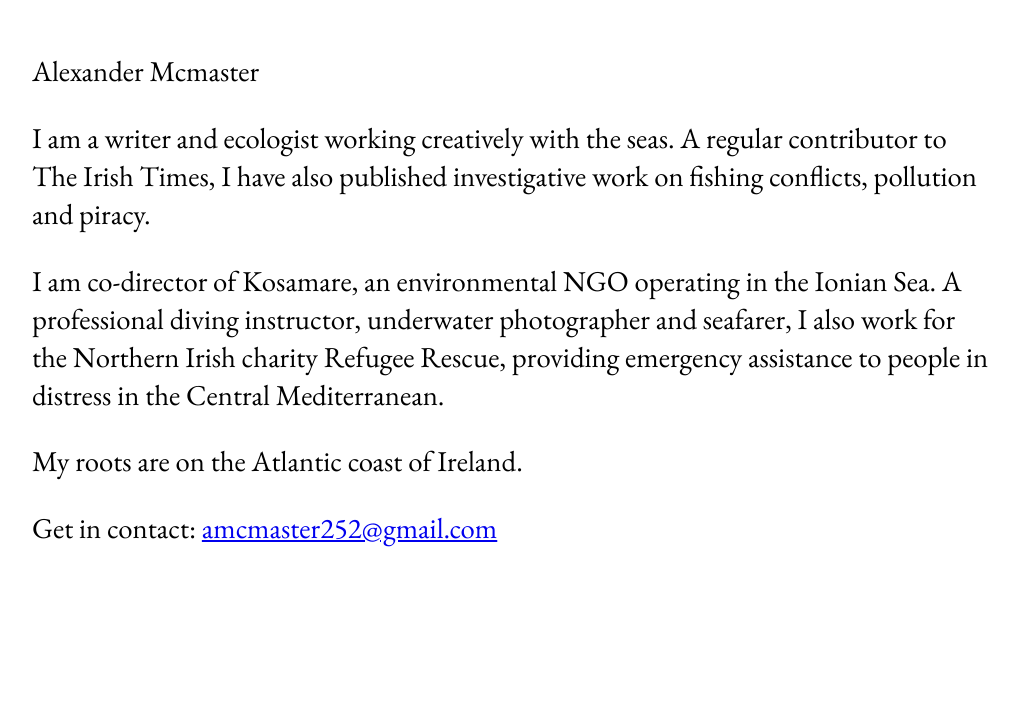
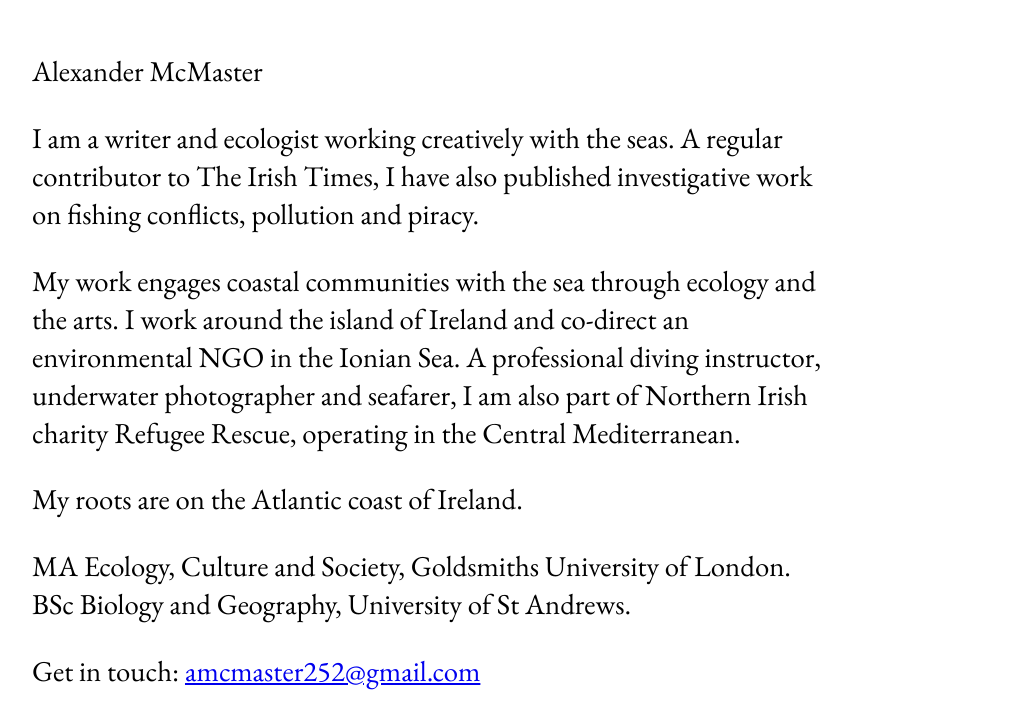
Before and after one commit to soniaturcotte/alexandermcmaster, a website: page index.html in a window 1280 px wide. Shown: the part 108-836 px from the top of the page, without its empty margins (128-1147 px from the left). Before the commit the page ends 815 px from the top, so only its background shows below. Drawn offline with nearby package versions, Linux system fonts and the light colour scheme.

Commit message:
copy edits

```diff
--- a/index.html
+++ b/index.html
@@ -11,7 +11,7 @@
 
         body {
             margin: 10em;
-            max-width: 90%;
+            max-width: 800px;
         }
 
         h1, p {
@@ -36,13 +36,17 @@
 
 <body>
 
-<h1>Alexander Mcmaster</h1>
+<h1>Alexander McMaster</h1>
 <p>I am a writer and ecologist working creatively with the seas. A regular contributor to The Irish Times, I have also published investigative work on fishing conflicts, pollution and piracy.</p>
 
-<p>I am co-director of Kosamare, an environmental NGO operating in the Ionian Sea. A professional diving instructor, underwater photographer and seafarer, I also work for the Northern Irish charity Refugee Rescue, providing emergency assistance to people in distress in the Central Mediterranean.</p>
+<p>My work engages coastal communities with the sea through ecology and the arts. I work around the island of Ireland and co-direct an environmental NGO in the Ionian Sea. A professional diving instructor, underwater photographer and seafarer, I am also part of Northern Irish charity Refugee Rescue, operating in the Central Mediterranean.</p>
 
 <p>My roots are on the Atlantic coast of Ireland.</p>
 
-<p>Get in contact: <a href="mailto:amcmaster252@gmail.com">amcmaster252@gmail.com</a></p>
+<p>MA Ecology, Culture and Society, Goldsmiths University of London.<br />
+    BSc Biology and Geography, University of St Andrews.
+</p>
+
+<p>Get in touch: <a href="mailto:amcmaster252@gmail.com">amcmaster252@gmail.com</a></p>
 </body>
 </html>
```
Also changed, not shown: _site/index.html.
